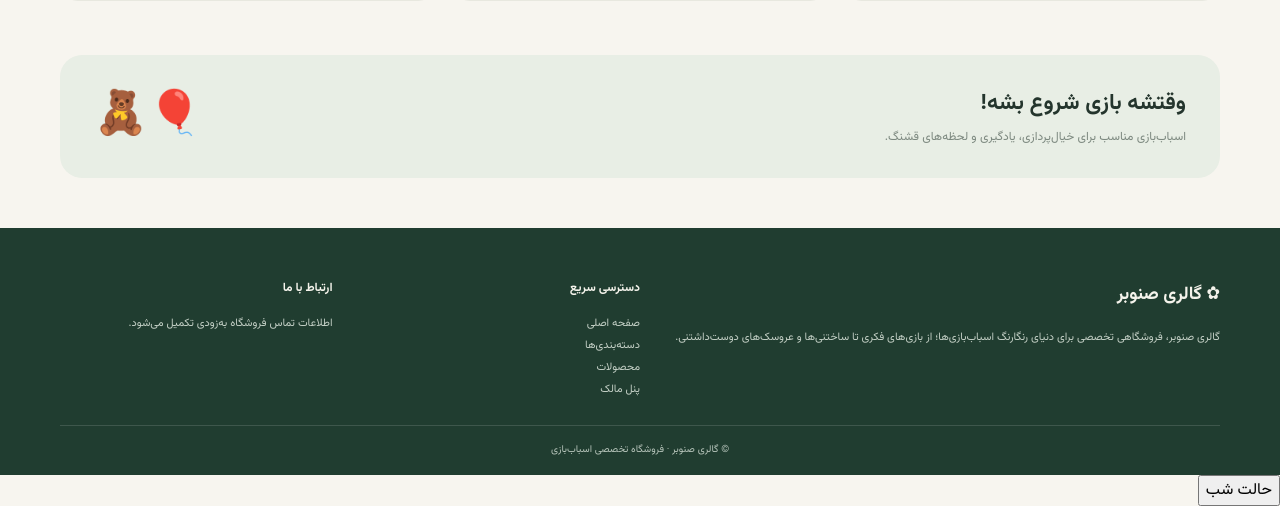
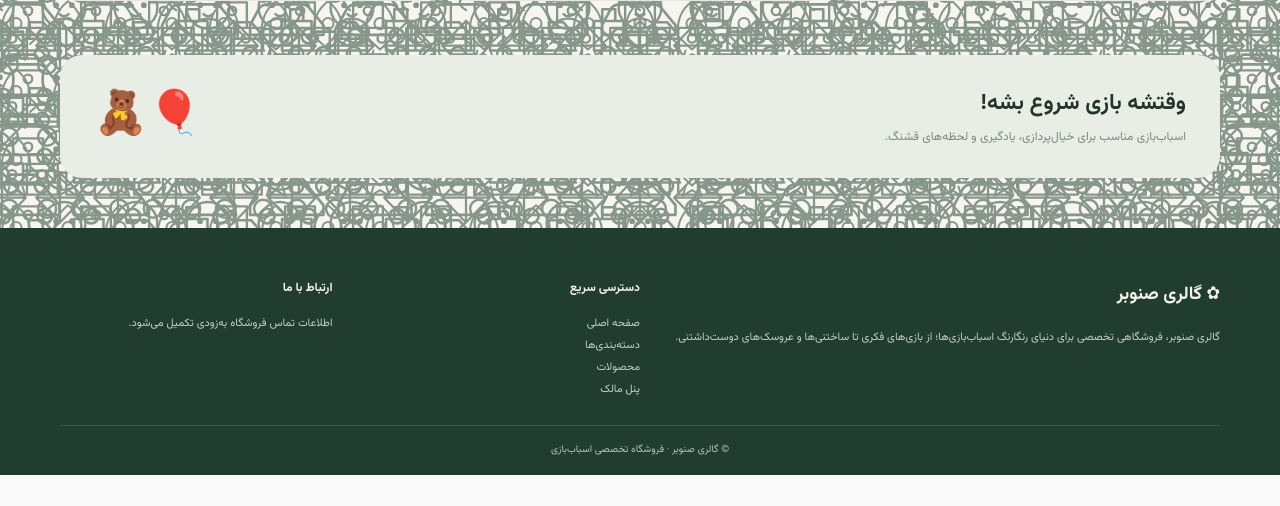
Before and after one commit to mon9900mr/galerysenobar, a PHP site: page /index.html in a window 1280 px wide. Shown: the part 2111-2617 px from the top of the page. After the commit the page ends 2586 px from the top, so only its background shows below. Run offline with PHP 8.4, Linux system fonts and the light colour scheme.

Commit message:
Refine toy background with tiny spaced SVG icons

```diff
--- a/theme-toys.css
+++ b/theme-toys.css
@@ -9,12 +9,22 @@ body.senobar-dark :is(button.btn.outline,.btn-outline){background:#24352c!import
 body.senobar-dark :is(table th,table td){border-color:var(--sb-night-line)!important}
 body.senobar-dark :is(.notice,.alert){background:#332b1d!important;color:#ead2a5!important;border-color:#5d4a2b!important}
 body.senobar-dark .pill{background:#294637!important;color:#dcebe0!important}
-/* Tiny individual SVG toys stay on the page background, never inside cards or content blocks. */
-body{background-image:url("toy-teddy.svg),url("toy-train.svg),url("toy-car.svg),url("toy-kite.svg),url("toy-blocks.svg),url("toy-rocket.svg")!important;background-repeat:repeat!important;background-size:190px 190px,260px 170px,220px 150px,170px 210px,210px 210px,180px 220px!important;background-position:0 0,70px 45px,35px 110px,120px 20px,150px 95px,45px 140px!important;background-attachment:fixed!important;animation:senobar-small-toys 75s linear infinite!important}
-@keyframes senobar-small-toys{to{background-position:190px 120px,330px 205px,255px 260px,290px 170px,360px 305px,225px 280px}}
+/* Small, low-contrast SVG details on the page canvas only. */
+body{
+ background-image:url("toy-teddy.svg"),url("toy-train.svg"),url("toy-car.svg"),url("toy-kite.svg"),url("toy-blocks.svg"),url("toy-rocket.svg")!important;
+ background-repeat:repeat!important;
+ background-size:72px 72px,104px 66px,88px 60px,58px 76px,68px 68px,52px 68px!important;
+ background-position:8px 12px,42px 34px,18px 55px,75px 8px,105px 82px,24px 116px!important;
+ background-attachment:fixed!important;
+ animation:senobar-small-toys 150s linear infinite!important
+}
+@keyframes senobar-small-toys{
+ from{background-position:8px 12px,42px 34px,18px 55px,75px 8px,105px 82px,24px 116px}
+ to{background-position:80px 64px,146px 98px,106px 115px,132px 72px,173px 152px,96px 184px}
+}
 body.senobar-dark{background-color:var(--sb-night-bg)!important}
 .senobar-theme-toggle{position:fixed!important;left:18px!important;bottom:18px!important;z-index:10000!important;border:1px solid #9caf9f!important;border-radius:999px!important;padding:11px 16px!important;background:#fff!important;color:#234333!important;box-shadow:0 8px 25px #203d3026!important;font:700 12px Vazirmatn,Tahoma,sans-serif!important;cursor:pointer!important;transition:transform .2s,background .2s!important}
 .senobar-theme-toggle:hover{transform:translateY(-3px)}
 body.senobar-dark .senobar-theme-toggle{background:#263a2e!important;color:#f0f6f0!important;border-color:#536b5a!important}
-@media(max-width:600px){body{background-size:150px 150px,210px 140px,180px 125px,135px 170px,165px 165px,145px 180px!important}.senobar-theme-toggle{left:12px!important;bottom:12px!important;padding:9px 12px!important}}
+@media(max-width:600px){body{background-size:58px 58px,86px 55px,72px 49px,48px 63px,56px 56px,43px 56px!important}.senobar-theme-toggle{left:12px!important;bottom:12px!important;padding:9px 12px!important}}
 @media(prefers-reduced-motion:reduce){body{animation:none!important}.senobar-theme-toggle{transition:none}}
```
